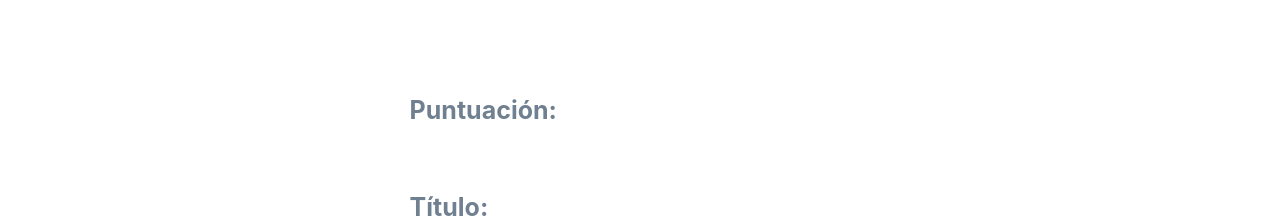
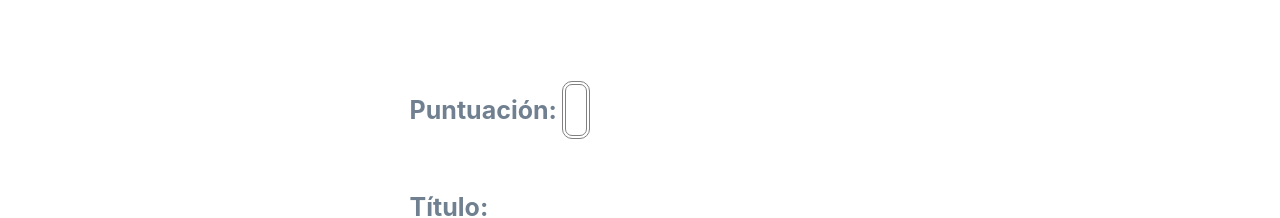
Before and after one commit to celestino1987/app-carrito, a React (Create React App) app: page /details/1 in a window 1280 px wide. Shown: the part 177-395 px from the top of the page. Built offline with nearby package versions, Linux system fonts and the light colour scheme; no server answers.

Commit message:
Corregido algunos errores

```diff
--- a/src/components/AddIconSopping.js
+++ b/src/components/AddIconSopping.js
@@ -17,7 +17,7 @@ export const AddIconSopping = () => {
     (acomulador, num) => acomulador + num,
     0
   );
-  console.log(totalSumAmount)
+
 
   const dispatch = useDispatch()
   const handleOpenModal = () => {
--- a/src/components/AppBuyAnime.js
+++ b/src/components/AppBuyAnime.js
@@ -57,7 +57,7 @@ export const AppBuyAnime = ({ totalSum}) => {
       dispatch(openLoading(true))
       serviceSwal(
         "success",
-        "Su pedido fue todo un exito !Gracias¡",
+        "Su pedido fue todo un exito ¡Gracias!",
         "",
         false,
         false,
--- a/src/components/AppBuyCart.js
+++ b/src/components/AppBuyCart.js
@@ -21,12 +21,13 @@ import "../css/AppBuyCart.css";
 
 export const AppBuyCart = ({
 
-  movie,
   totalSum,
 }) => {
+  const movie = useSelector((state) => state.rootReducer.carrito);
   const loading = useSelector((state)=>state.loadingReducer)
   const dispatch = useDispatch();
-  let update = {};
+ let update = {};
+
 
   const handleDelete = (id) => {
     dispatch(openModal(false));
@@ -168,7 +169,7 @@ export const AppBuyCart = ({
 
           <div className="box-center">
             <h3>
-              Total:<span> {Math.round(totalSum)}€ </span>
+              Total:<span className="color"> {Math.round(totalSum)}€ </span>
             </h3>
 
             <BtnEnlace />
--- a/src/components/AppDetails.js
+++ b/src/components/AppDetails.js
@@ -13,7 +13,6 @@ import { RenderDetails } from "./RenderDetails";
 import "../css/AppDetails.css";
 import "../css/AppCard.css";
 
-
 export const AppDetails = () => {
   const [detail] = useHookGetId();
   const dispatch = useDispatch();
@@ -23,7 +22,6 @@ export const AppDetails = () => {
   //estado para hacer disabled boton  menos del modal
 
   const [disabledBtn, setDisabledBtn] = useState(true);
-
 
   const movie = useSelector((state) => state.rootReducer.carrito);
 
--- a/src/components/AppModal.js
+++ b/src/components/AppModal.js
@@ -11,12 +11,7 @@ import { openModal } from "../redux-thunk/accions/modalAction";
 
 import "../css/AppModal.css";
 
-export default function AppModal({
-
-  setAmount,
-  amount,
-
-}) {
+export default function AppModal({ setAmount, amount }) {
   const state = useSelector((state) => state.modalReducer);
   const changeModal = useSelector((state) => state.modalChangeReducer);
 
@@ -33,22 +28,16 @@ export default function AppModal({
 
   const body = (
     <div className="modal">
-      <button className="btn-close" onClick={handleClose}>
-        <CloseIcon color="secondary" />,
-      </button>
+      <div className="div-icon-close">
+        <button className="btn-close" onClick={handleClose}>
+          <CloseIcon color="secondary" />,
+        </button>
+      </div>
 
       {changeModal ? (
-        <AppBuyAnime
-          totalSum={totalSum}
-
-        />
+        <AppBuyAnime totalSum={totalSum} />
       ) : (
         <AppBuyCart
-          amount={amount}
-
-          movie={movie}
-          setAmount={setAmount}
-
 
           totalSum={totalSum}
         />
--- a/src/components/RenderDetails.js
+++ b/src/components/RenderDetails.js
@@ -5,6 +5,7 @@ import { BackArrow } from "./BackArrow";
 import { AddIconSopping } from "./AddIconSopping";
 import { AppCircular } from "./AppCircular";
 import "../css/AddIconSopping.css";
+import { RenderPuntuacion } from "./RenderPuntuacion";
 
 export const RenderDetails = ({
   addToCart,
@@ -29,9 +30,8 @@ export const RenderDetails = ({
                 </span> </h4>
             </div>
             <div className="containerDetails">
-              <h4>
-                Puntuación: <span className="color">{detail?.score}</span>
-              </h4>
+              <RenderPuntuacion />
+
               <h4>
                 Título:
                  <span>{ detail?.title}</span>
--- /dev/null
+++ b/src/components/RenderPuntuacion.js
@@ -0,0 +1,13 @@
+import React from "react";
+import { useHookGetId } from "../hooks/useHookGetId";
+
+export const RenderPuntuacion = () => {
+    const [detail] = useHookGetId();
+  return (
+    <div>
+      <h4>
+        Puntuación: <span className="color-point">{detail?.score}</span>
+      </h4>
+    </div>
+  );
+};
--- a/src/css/AppBuyCart.css
+++ b/src/css/AppBuyCart.css
@@ -48,7 +48,7 @@ border-bottom: 1px solid black;
 
 }
 
-span{
+.color{
     color: rgb(228, 64, 35);
 }
 .box-center{
--- a/src/css/AppDetails.css
+++ b/src/css/AppDetails.css
@@ -28,6 +28,14 @@ h4{
     color: slategrey;
 
 }
+.color-point{
+   font-size:25px ;
+    color: rgb(248, 37, 0);
+    padding: 10px;
+    border: 4px double rgb(129, 127, 127);
+    border-radius: 10px;
+
+}
 span{
     font-style:italic;
     font-size: 20px;
--- a/src/css/AppModal.css
+++ b/src/css/AppModal.css
@@ -1,26 +1,30 @@
-
-
- .btn-close{
+.btn-close {
+  margin-top: 5%;
+  margin-right: 5%;
   border: none;
   background: none;
   cursor: pointer;
-
-
+}
+.div-icon-close {
+  width: 100%;
+  position: absolute;
+  top: 0;
+  display: flex;
+  justify-content: end;
 }
 
-.modal{
+.modal {
   display: flex;
   flex-direction: column;
   justify-content: space-around;
   position: absolute;
-    top:10%;
+  top: 10%;
   left: 40%;
   width: 400px;
   height: 80%;
-    background:white;
+  background: white;
   border: 2px solid rgb(150, 148, 148);
   border-radius: 10px;
-    box-Shadow: 5px;
+  box-shadow: 5px;
   padding: 2px 4px 3px;
-
 }
--- a/src/redux-thunk/accions/rootAcion.js
+++ b/src/redux-thunk/accions/rootAcion.js
@@ -37,19 +37,21 @@ export const axiosPostMovies = (movies) => {
 };
 
 export const axiosPutMovies = (id, update) => {
-  return async (dispatch) => {
-    await putMovies(id, update).then((res) =>
-      dispatch({
-        type: types.PUT_BASE,
-        payload: res.data,
-      })
-    )
+  return (dispatch) => {
+     putMovies(id, update).then((res) =>{
+
+       dispatch({
+         type: types.PUT_BASE,
+         payload: res.data,
+        })
+      }
+        )
+
     .catch( error => {
       console.error( 'Put no va: ', error )
     })
   };
 };
-
 
 export const axiosDelMovies = (id)=>{
   return async (dispatch) => {
--- a/src/redux-thunk/reducer/rootReducer.js
+++ b/src/redux-thunk/reducer/rootReducer.js
@@ -1,34 +1,28 @@
-
 import { types } from "../types/types";
 
 const initialstate = { carrito: [] };
 
 export const rootReducer = (state = initialstate, action) => {
-
+  console.log(action,'action')
   switch (action.type) {
     case types.GET_BASE:
       return { ...state, carrito: action.payload };
     case types.POST_BASE:
       return { ...state, carrito: [...state.carrito, ...action.payload] };
 
-    //eliminar put
     case types.PUT_BASE:
-
       return {
-      ...state,
+        ...state,
         carrito: [
-         ...state.carrito.map((item) =>
-            item.id === action.payload.id ? action.payload  : item,
-            ),
-          ]
-
-        };
+          ...state.carrito.map((item) =>
+            item.id === action.payload.id ? action.payload : item
+          ),
+        ],
+      };
     case types.DEL_BASE:
       return {
         ...state,
-        carrito:state.carrito.filter((elem) => elem.id !== action.payload),
-
-
+        carrito: state.carrito.filter((elem) => elem.id !== action.payload),
       };
 
     case types.DEL_ALL:
```
Also changed, not shown: 1 other file (tests, documents, lock files or other folders). Lines whose indentation alone changed are shown as unchanged.
